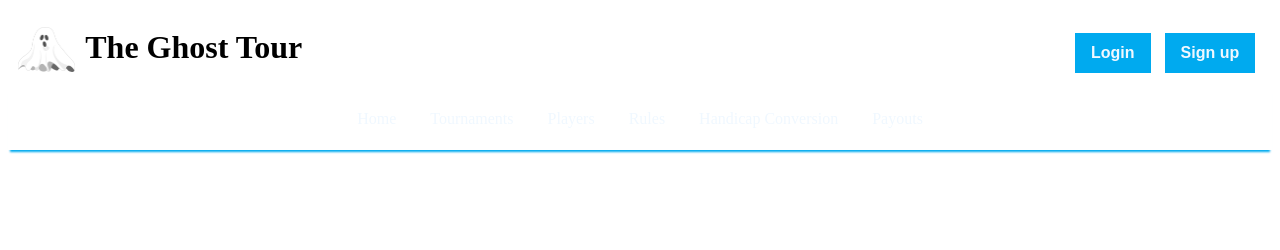
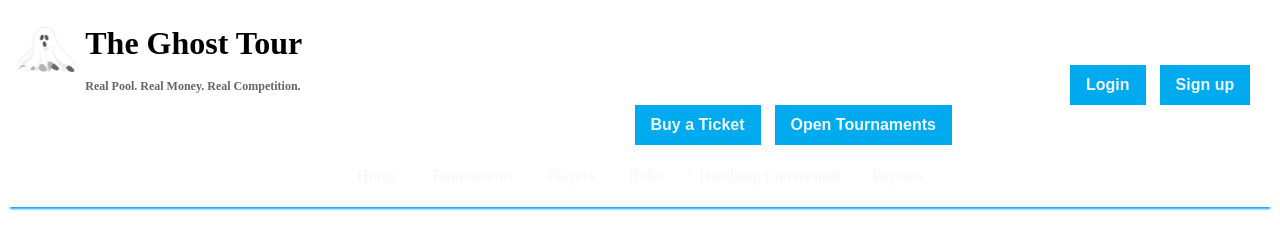
Before and after one commit to erinwoodrum/tenball, a website: page build/src/templates/modules/header/header.html in a window 1280 px wide. Drawn offline with Linux system fonts and the light colour scheme.

Commit message:
Updated sub title to the header. Made the buttons on the header change based on logged in status. Added ability to log in with Google, working on the facebook ability.

```diff
--- a/build/src/router.js
+++ b/build/src/router.js
@@ -15,7 +15,7 @@ router.changePage = function(pageName){
 
 
 //Onload check the url in order to change the page.
-var pages = ['home', 'tournaments', 'players', 'rules', 'handicap', 'payout', 'signup', 'currentUser'];
+var pages = ['home', 'tournaments', 'players', 'rules', 'handicap', 'payout', 'signup', 'currentUser', 'ticket'];
 var currHash = document.location.hash.replace("#", "");
 if(currHash && currHash.length > 0 && pages.indexOf(currHash) > -1){
 	router.changePage(currHash);
--- a/build/src/templates/modules/header/header.css
+++ b/build/src/templates/modules/header/header.css
@@ -1,19 +1,28 @@
-.logo{
+.header-left-side {
+    display: inline-block;
+}
+.logo {
 	height: 45px;
     float: left;
     margin: 19px 10px 10px 10px;
 }
-.header-title{
+.header-title {
 	font-family: 'Alegreya SC';
 	display: inline-block;
+    margin: 17px 0;
 }
-.nav-link-container{
+.sub-title {
+    opacity: 0.6;
+    font-size: 12px;
+    margin: 0px 0 10px 15px;
+}
+.nav-link-container {
 	text-align: center;
 	padding: 15px;
 	width: calc(100% - 30px);
 	box-shadow: 0 4px 2px -2px #00aaee;
 }
-.nav-link{
+.nav-link {
 	font-family: 'Alegreya SC';
 	text-align: right;
     text-decoration: none;
@@ -25,7 +34,7 @@
     white-space: nowrap;
 }
 
-.nav-link.active{
+.nav-link.active {
 	color:#212121;
 	background-color: aliceblue;
 	border-radius: 50%;
@@ -56,6 +65,6 @@
 
 @media screen and (min-width: 520px) {
     .button-container{
-        width: calc(100% - 315px);
+        width: calc(100% - 320px);
     }
 }
--- a/build/src/templates/modules/header/header.html
+++ b/build/src/templates/modules/header/header.html
@@ -1,14 +1,26 @@
 <link rel="stylesheet" type="text/css" href="/src/templates/modules/header/header.css">
 <div class="page-row bg-light-gray">
-	<img class="logo" src="/img/ghost-960_720.png"/>
-	<h1 class="header-title text-dark">The Ghost Tour</h1>
-	<div class="button-container">
+	<div class="header-left-side">
+		<img class="logo" src="/img/ghost-960_720.png"/>
+		<h1 class="header-title text-dark">The Ghost Tour</h1>
+		<h4 class="sub-title">Real Pool. Real Money. Real Competition.</h4>
+	</div>
+	<div class="button-container login-container">
 		<button class="login-button">
 			Login
 		</button>
 
 		<button class="login-button" onclick="router.changePage('signup')">
 			Sign up
+		</button>
+	</div>
+	<div class="button-container logged-in-container">
+		<button class="purchase" onclick="router.changePage('ticket')">
+			Buy a Ticket
+		</button>
+
+		<button class="login-button" onclick="router.changePage('tournaments')">
+			Open Tournaments
 		</button>
 	</div>
 </div>
--- a/package.json
+++ b/package.json
@@ -9,6 +9,7 @@
   "author": "Erin Cook",
   "license": "ISC",
   "dependencies": {
+    "firebaseui": "^2.0.0",
     "underscore": "^1.8.3"
   },
   "devDependencies": {
```
Also changed, not shown: build/index.html (+2 -1 lines), build/src/templates/modules/header/header.js (+11 -0 lines), build/src/templates/pages/signup/signup.html (+9 -1 lines), 1 other file.
